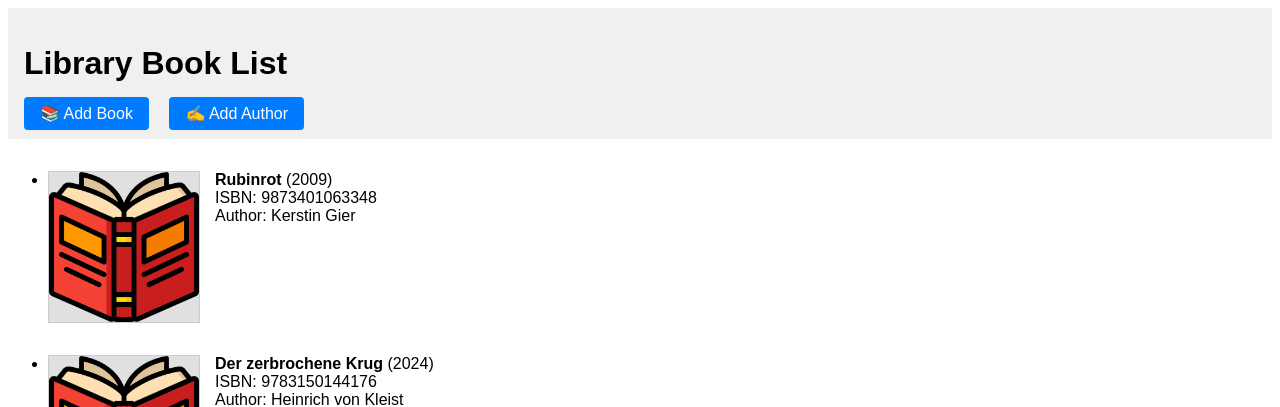
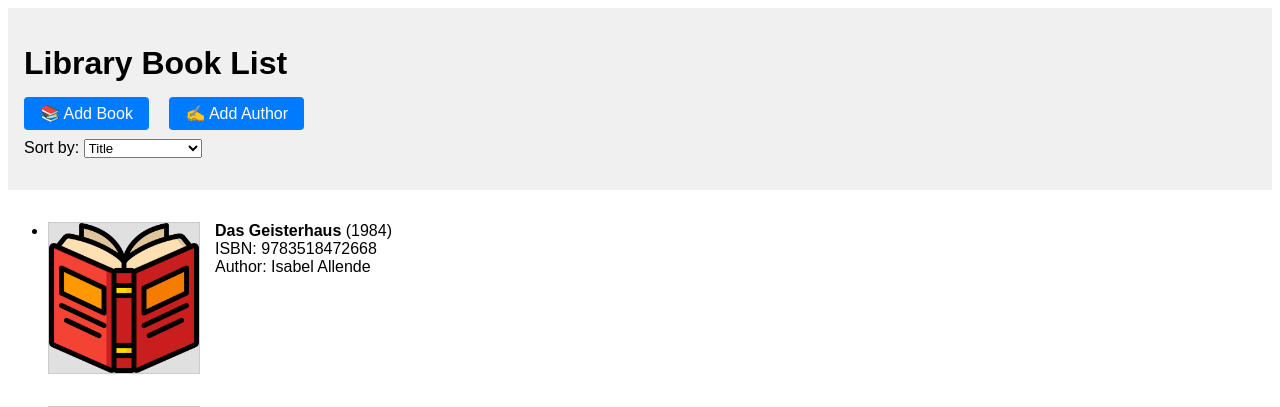
Before and after one commit to Martha-KW/Book_Alchemy, a Flask app: page / in a window 1280 px wide. Shown: the top 407 px of the page. Run offline with Flask 3, Linux system fonts and the light colour scheme; data comes from the database, SQL or seed files in the repository.

Commit message:
sort by title, author name and publication year added

```diff
--- a/app.py
+++ b/app.py
@@ -19,7 +19,15 @@ print("SQLite-Pfad:", os.path.join(basedir, 'data', 'library.sqlite'))
 # route for the homepage
 @app.route('/')
 def home():
-    books = Book.query.all()  # get all books from database
+    sort_by = request.args.get('sort_by', 'title')  # Default: sort by title
+
+    if sort_by == 'author':
+        books = Book.query.join(Book.author).order_by(Author.name).all()
+    elif sort_by == 'publication_year':
+        books = Book.query.order_by(Book.publication_year).all()
+    else:
+        books = Book.query.order_by(Book.title).all()
+
     return render_template('home.html', books=books)
 
 
--- a/templates/home.html
+++ b/templates/home.html
@@ -29,7 +29,7 @@
         height: 150px;
         float: left;
         margin-right: 15px;
-        background-color: #e0e0e0; /* sichtbarer Hintergrund für weiße Icons */
+        background-color: #e0e0e0; /* light grey placeholder */
         border: 1px solid #ccc;
         object-fit: contain;
       }
@@ -42,13 +42,23 @@
         <a href="{{ url_for('add_book') }}">📚 Add Book</a>
         <a href="{{ url_for('add_author') }}">✍️ Add Author</a>
       </nav>
+      <form method="get" action="{{ url_for('home') }}" style="margin: 1rem 0;">
+  <label for="sort_by">Sort by:</label>
+  <select name="sort_by" onchange="this.form.submit()">
+    <option value="title" {% if request.args.get('sort_by') == 'title' %}selected{% endif %}>Title</option>
+    <option value="author" {% if request.args.get('sort_by') == 'author' %}selected{% endif %}>Author</option>
+    <option value="publication_year" {% if request.args.get('sort_by') == 'publication_year' %}selected{% endif %}>Publication Year</option>
+  </select>
+</form>
+
+
     </header>
 
     {% if books %}
       <ul>
         {% for book in books %}
           <li style="margin-bottom: 2rem;">
-            <!-- initialer Platzhalter -->
+            <!-- initial placeholder to sho loading process -->
             <img
               src="{{ url_for('static', filename='cover.png') }}"
               data-isbn="{{ book.isbn }}"
```
